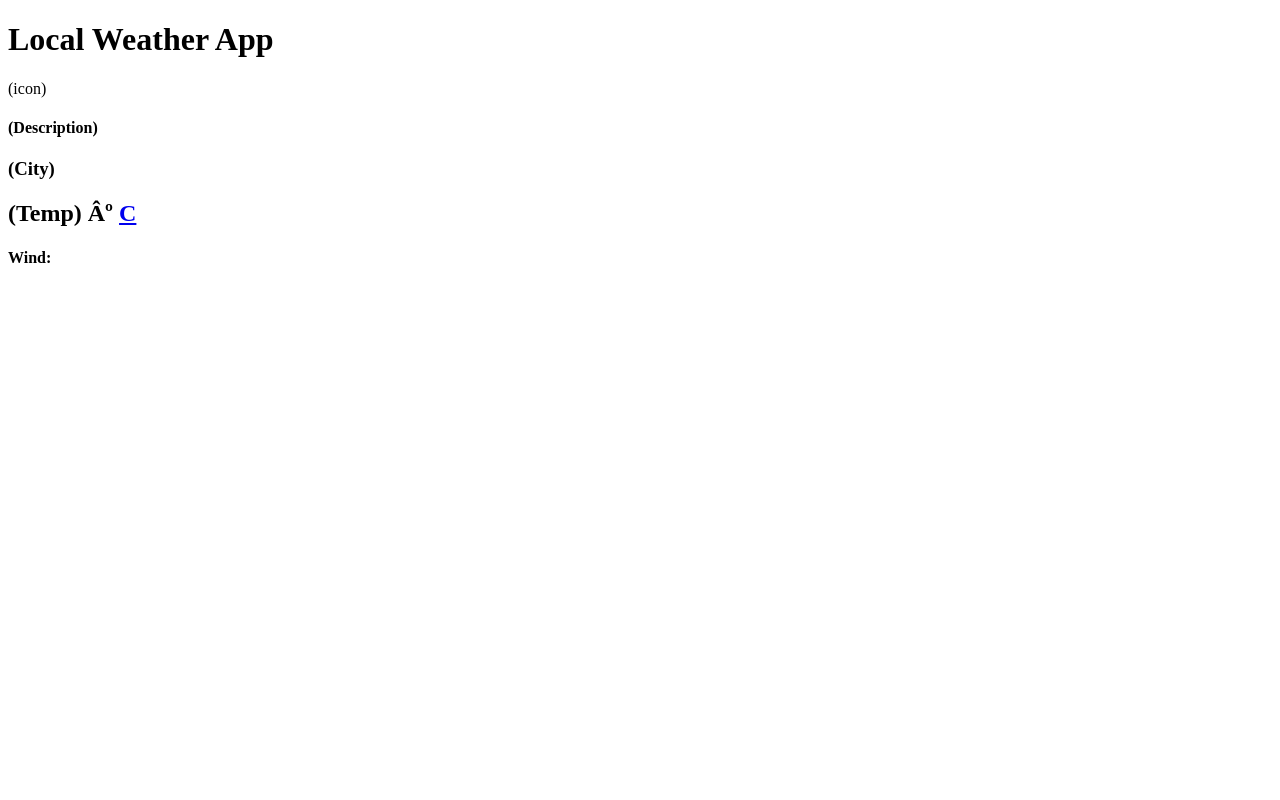
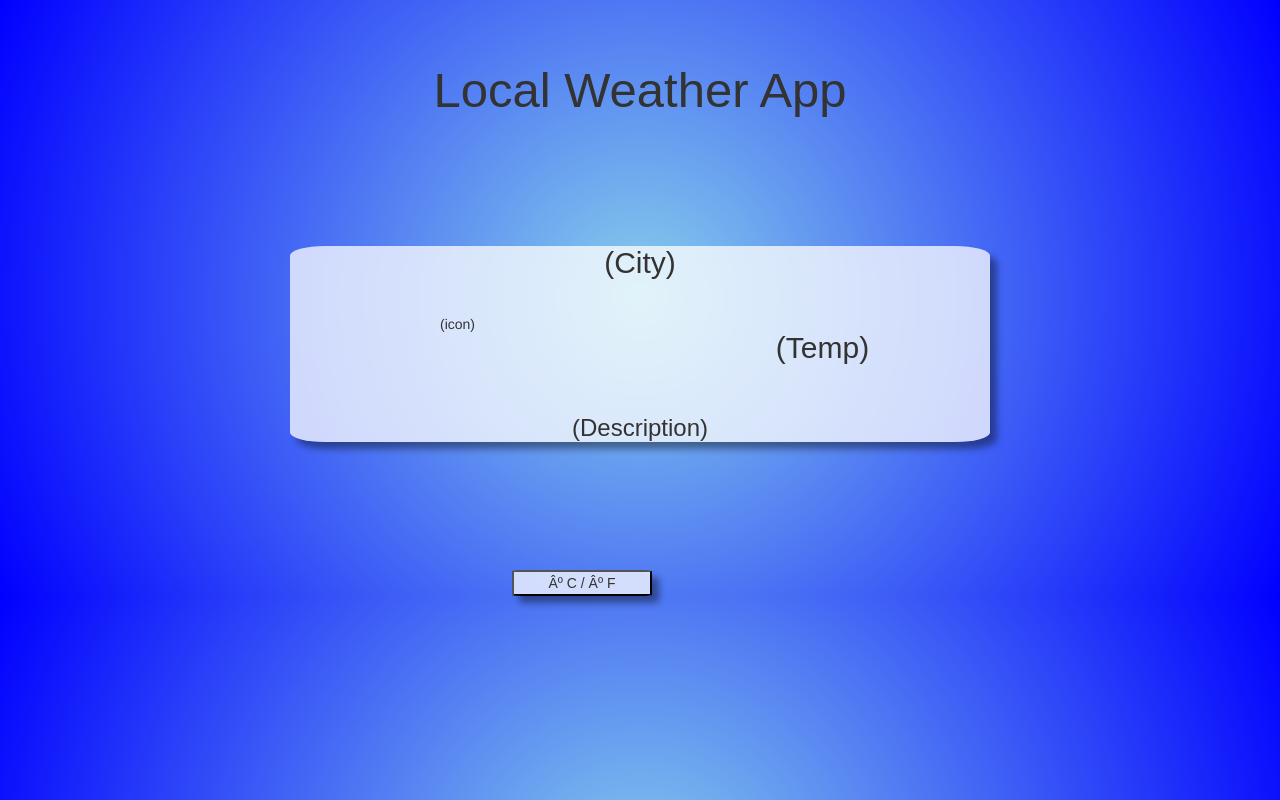
Before and after one commit to DizNicolasAmor/LocalWeatherApp, a plain HTML site: page index.html in a window 1280 px wide. Drawn offline with nearby package versions, Linux system fonts and the light colour scheme; no server answers.

Commit message:
Update index.html

```diff
--- a/index.html
+++ b/index.html
@@ -10,25 +10,35 @@ API from http://openweathermap.org/api
 <!doctype HTML>
 <html>
   <head>
+    <title>LocalWeatherApp</title>
     <!-- sets page width equal to device width and initial zoom level to 1.-->
     <meta name="viewport" content="width=device-width, initial-scale=1.0">
 
+    <link rel="stylesheet" href="http://cdnjs.cloudflare.com/ajax/libs/twitter-bootstrap/3.3.7/css/bootstrap.min.css">
+
+    <!--my css file-->
+    <link rel="stylesheet" href="style.css">
 
   </head>
 
   <body id="body">
     <h1 class="title">Local Weather App</h1>
     <div class="content">
-      <div id="icon">(icon)</div>
-      <h4 id="description">(Description)</h4>
+      <h2 id="city">(City)</h2>
 
-      <h3 id="city">(City)</h3>
-      <h2 id="temperature">(Temp)  º
-        <a href="#" id="scale"> C </a>
-      </h2>
-
-      <h4><h4 id="wind">Wind: <h4 id="wind"></h4></h4>
-
+      <div class="row">
+        <div class="col-xs-6">
+          <div id="icon">(icon)</div>
+        </div>
+        <div class="col-xs-6">
+          <h2 id="temperature">(Temp)</h2>
+          <h4 id="minTemp"></h4>
+          <h4 id="maxTemp"></h4>
+        </div>
+      </div>
+      <h3 id="description">(Description)</h3>
+    </div>
+    <button class="button" id="convert">º C / º F </button>
 
     <!-- jQuery-->
     <script src="https://code.jquery.com/jquery-1.12.0.min.js"></script>
```
